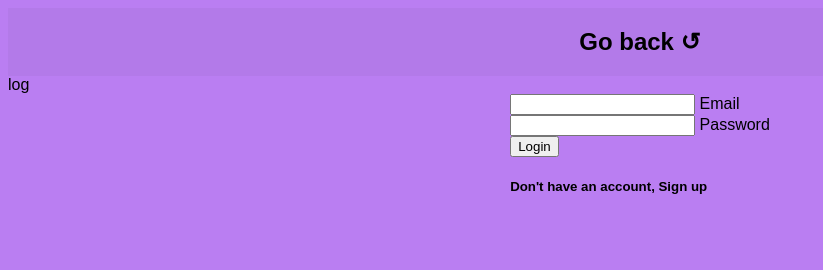
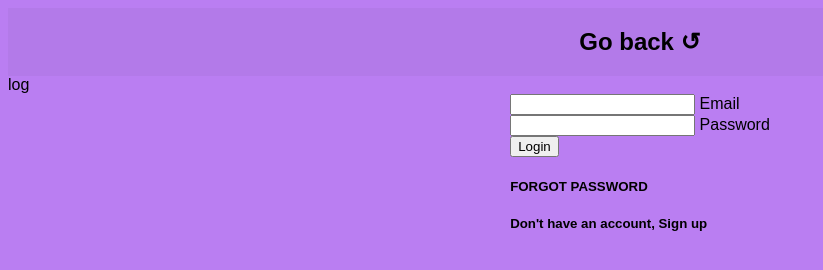
Before and after one commit to JesseSpence/NodeJSpractise, a website: page Public/login.html in a window 1280 px wide. Shown: the whole page, without its empty margins (0-823 px from the left). Drawn offline with Linux system fonts and the light colour scheme.

Commit message:
small changes2

```diff
--- a/Public/login.html
+++ b/Public/login.html
@@ -27,7 +27,7 @@
 					<button id="login" type="submit">Login</button>
                 </form>
 
-                <h5><a href="./forgotPsw.html"></a></h5>
+                <h5><a href="./forgotPsw.html"> FORGOT PASSWORD</a></h5>
 
 
 <h5><a href="./register.html">Don't have an account, Sign up</a></h5>
```
